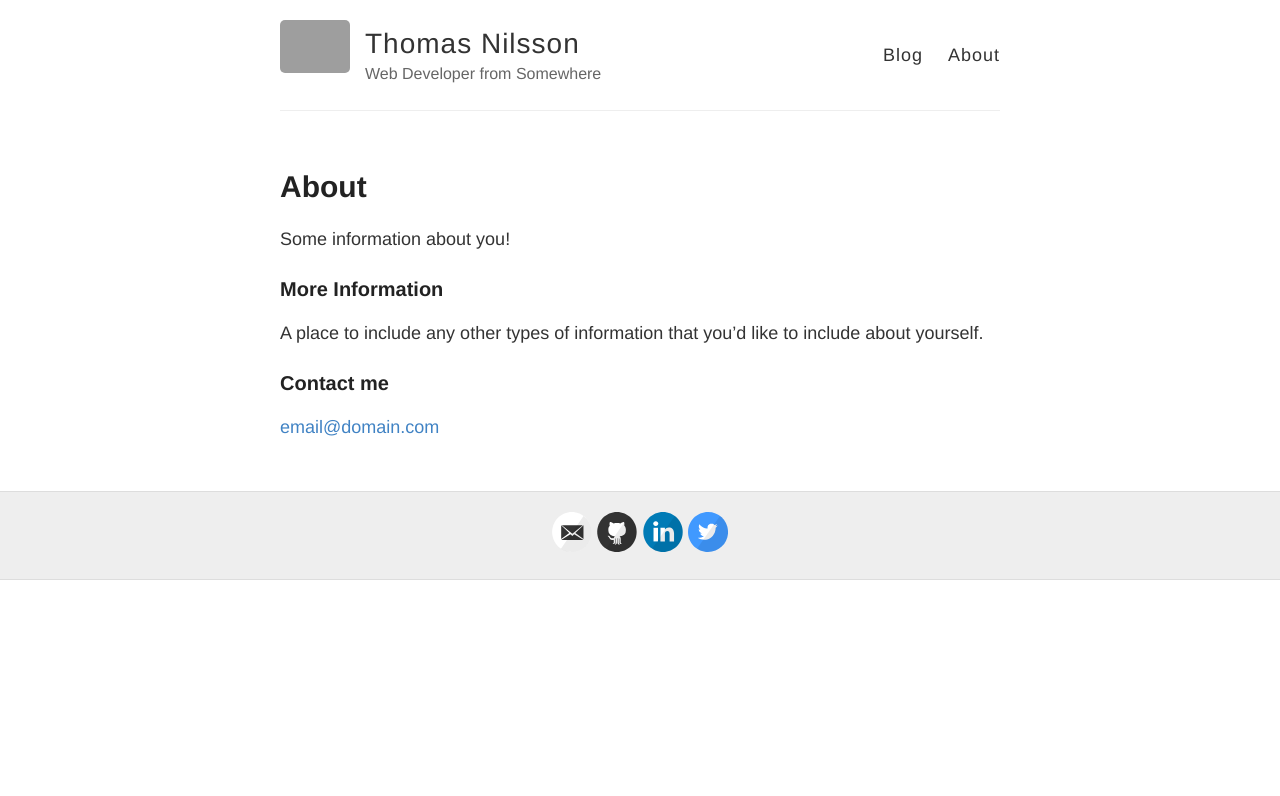
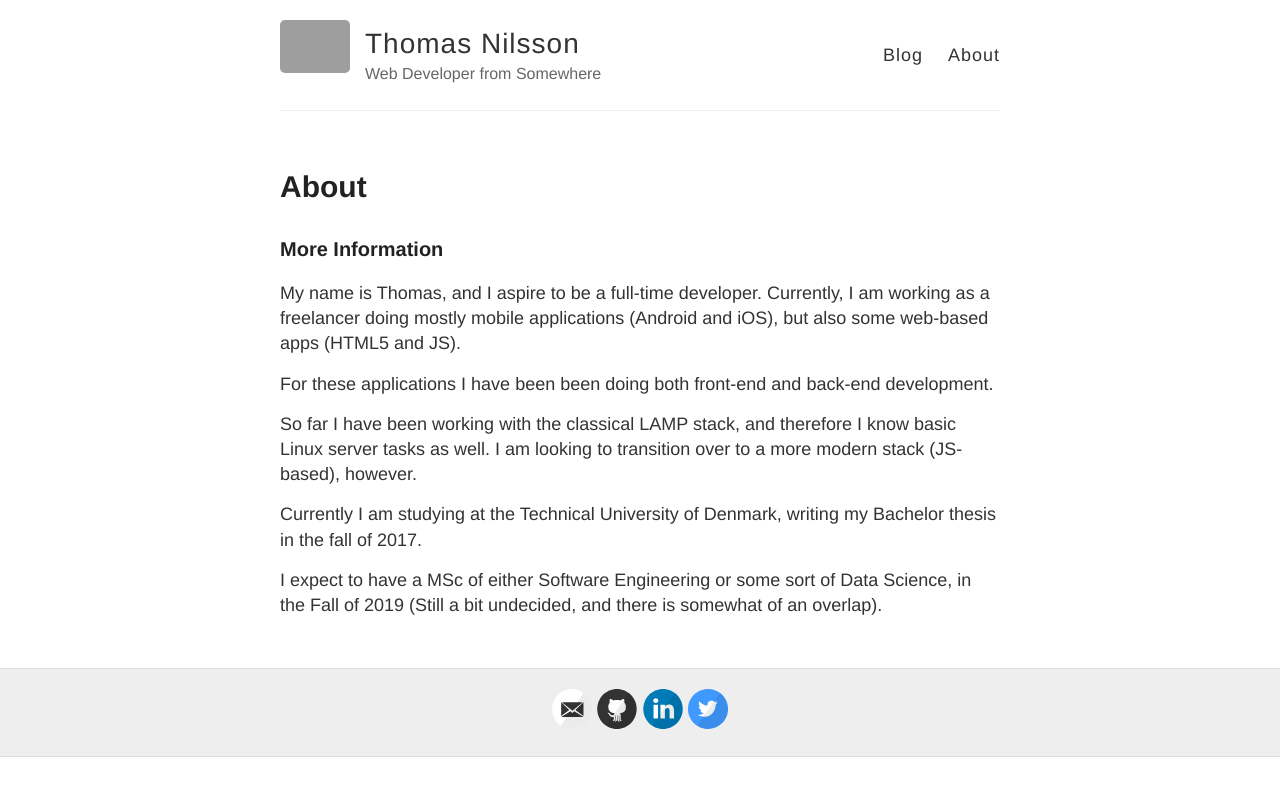
Before and after one commit to Hlaursen/thomasnilsson.github.io, a Jekyll site: the page built from about.md, in a window 1280 px wide. Shown: the top 796 px of the page. Built offline with Jekyll 4.4.1, drawn with Linux system fonts in a browser that asks for light colours; grey boxes are pictures that could not be loaded.

Commit message:
Update about.md

```diff
--- a/about.md
+++ b/about.md
@@ -4,12 +4,13 @@ title: About
 permalink: /about/
 ---
 
-Some information about you!
+### More Information
+My name is Thomas, and I aspire to be a full-time developer. Currently, I am working as a freelancer doing mostly mobile applications (Android and iOS), but also some web-based apps (HTML5 and JS).
 
-### More Information
+For these applications I have been been doing both front-end and back-end development.
 
-A place to include any other types of information that you'd like to include about yourself.
+So far I have been working with the classical LAMP stack, and therefore I know basic Linux server tasks as well. I am looking to transition over to a more modern stack (JS-based), however.
 
-### Contact me
+Currently I am studying at the Technical University of Denmark, writing my Bachelor thesis in the fall of 2017.
 
-[email@domain.com](mailto:email@domain.com)
+I expect to have a MSc of either Software Engineering or some sort of Data Science, in the Fall of 2019 (Still a bit undecided, and there is somewhat of an overlap).
```
